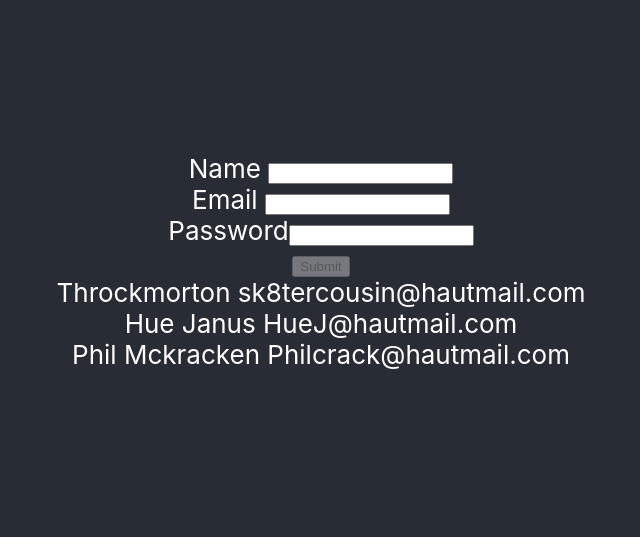
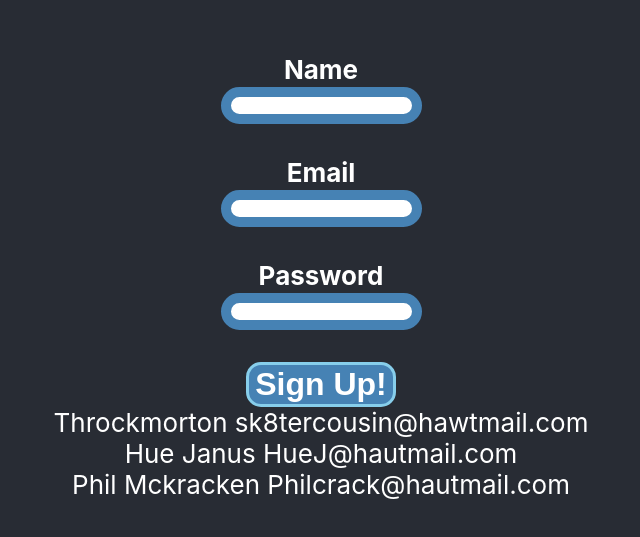
Before and after one commit to njpatterson91/front-end, a React (Create React App) app: page / in a window 1280 px wide. Shown: the part 139-676 px from the top of the page, without its empty margins (319-959 px from the left). Built offline with nearby package versions, Linux system fonts and the light colour scheme.

Commit message:
form and schema tweaks

```diff
--- a/src/App.js
+++ b/src/App.js
@@ -8,7 +8,7 @@ import schema from './schema/schema'
 
 
 const initialprofiles = [
-  {id: uuid(), name: 'Throckmorton', email:'sk8tercousin@hautmail.com', password: 'coolsk8'},
+  {id: uuid(), name: 'Throckmorton', email:'sk8tercousin@hawtmail.com', password: 'coolsk8'},
   {id: uuid(), name: 'Hue Janus', email:'HueJ@hautmail.com', password: 'hole'},
   {id: uuid(), name: 'Phil Mckracken', email:'Philcrack@hautmail.com', password: 'Davey Jones Locker'},
 ]
@@ -67,9 +67,9 @@ export default function App() {
   useEffect(() => {
     schema.isValid(formValues).then((valid) => {
      setDisabled(!valid);
-     console.log(valid)
     });
   }, [formValues]);
+  console.log(profiles)
 
   return (
     <div className="App">
@@ -81,9 +81,11 @@ export default function App() {
          disabled={disabled}
          errors={formErrors}
         />
-        {profiles.map(fr => <div key={fr.id}>
-          {fr.name} {fr.email}
-        </div>)
+
+        {profiles.map((prof) => {
+        return <div key={prof.id}>
+          {prof.name} {prof.email}
+        </div>})
         }
       </header>
     </div>
--- a/src/components/SignupForms.js
+++ b/src/components/SignupForms.js
@@ -1,10 +1,45 @@
 import React from 'react';
 import '../components/SignupForms';
+import styled from 'styled-components'
 
+
+const NiceDiv = styled.div `
+margin:10%;
+font-weight: bold;
+
+`
+const StyledInput = styled.input`
+border: solid 10px steelblue;
+border-radius: 20px;
+&:hover {
+    color:blue;
+    transform: scale(1.1);
+     transition: all .5s ease-in-out;
+
+}
+transition: all .5s ease-in-out;
+
+`
+const StyledBtn = styled.button`
+font-size: 2rem;
+border-radius: 15px;
+border: solid skyblue ;
+background: steelblue;
+color: white;
+font-weight: bolder;
+&:hover {
+    color:blue;
+    transform: scale(1.1);
+     transition: all .5s ease-in-out;
+
+}
+transition: all .5s ease-in-out;
+
+`
 
 export default function Form(props){
 
-    const { values, submit, change, disabled } = props;
+    const { values, submit, change, disabled, errors } = props;
 
 
     const onSubmit = (evt) => {
@@ -18,33 +53,39 @@ export default function Form(props){
         change(name, valueToUse);
     };
   return (
-    <div className="App">
-        <form id ='theform' onSubmit = {onSubmit}>
+    <form id ='theform' onSubmit = {onSubmit}>
+        <div className="App">
 
-            <div>
+            <div className="errors">
+                <div>{errors.name}</div>
+                <div>{errors.email}</div>
+                <div>{errors.password}</div>
+            </div>
+
+            <NiceDiv>
                 <label htmlFor = 'name'> Name </label>
-                    <input
+                    <StyledInput
                     type = 'text'
                     name = 'name'
                     value = {values.name}
                     onChange={onChange}
                 />
-            </div>
+            </NiceDiv>
 
-            <div>
+            <NiceDiv>
                 <label htmlFor = 'email'>Email </label>
-                    <input
+                    <StyledInput
                         type = 'text'
                         name = 'email'
                         id = 'email'
                         value = {values.email}
                         onChange={onChange}
                     />
-            </div>
+            </NiceDiv>
 
-            <div>
+            <NiceDiv>
             <label htmlFor = 'password'> Password</label>
-                <input
+                <StyledInput
                     type ='text'
                     id = 'password'
                     name = 'password'
@@ -52,10 +93,10 @@ export default function Form(props){
                     onChange={onChange}
 
                 />
-            </div>
+            </NiceDiv>
 
-            <button id= 'submitBtn' type = 'submit' disabled = {disabled}>Submit</button>
-        </form>
-    </div>
+            <StyledBtn id= 'signupBtn' type = 'signup' disabled = {disabled}>Sign Up!</StyledBtn>
+        </div>
+    </form>
   );
 }
--- a/src/schema/schema.js
+++ b/src/schema/schema.js
@@ -4,7 +4,7 @@ export default yup.object().shape({
   name: yup
     .string()
     .required("name is required")
-    .min(3, "name must be 3 character"),
+    .min(3, "name must be at least 3 characters"),
   email: yup
     .string()
     .email("must be a valid email address")
@@ -12,5 +12,5 @@ export default yup.object().shape({
   password: yup
     .string()
     .required("password is required")
-    .min(3, "password must be at least 3 characters"),
+    .min(8, "password must be at least 8 characters"),
 })
```
